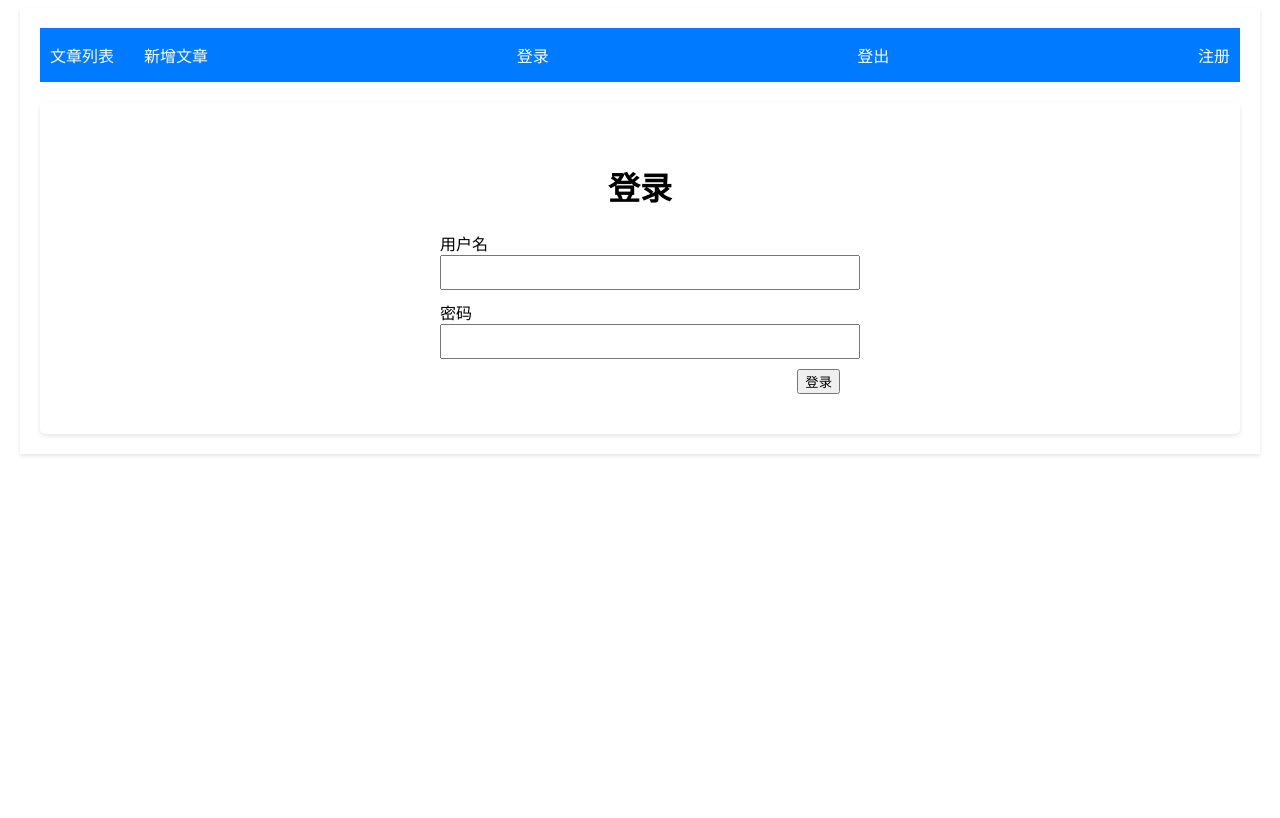
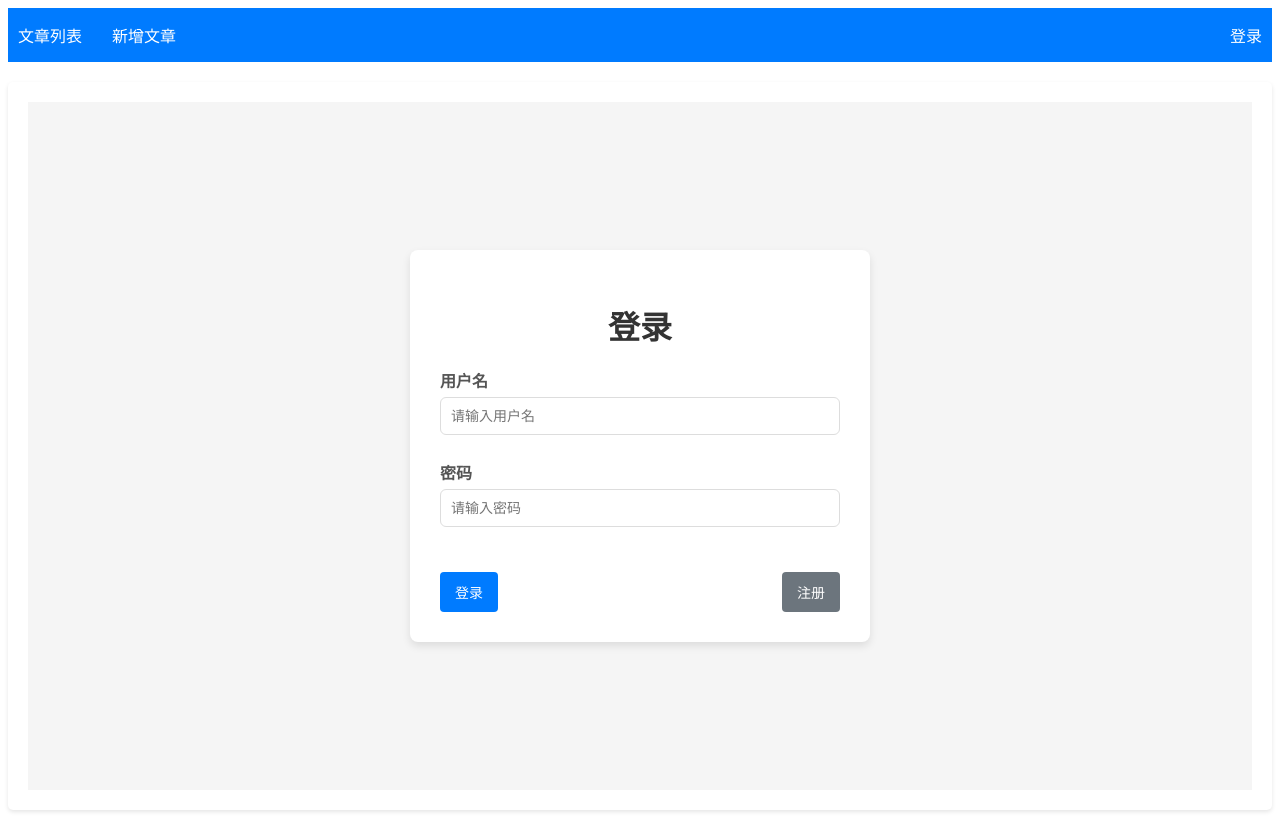
Before and after one commit to Jared-ylxz/jared-blog, a Vue app in the folder front-end-admin/: page /login in a window 1280 px wide. Built offline with nearby package versions, Linux system fonts and the light colour scheme.

Commit message:
美化登录页面

```diff
--- a/front-end-admin/src/App.vue
+++ b/front-end-admin/src/App.vue
@@ -6,8 +6,6 @@
         <router-link to="/">文章列表</router-link>
         <router-link to="/articles/new">新增文章</router-link>
         <router-link to="/login" class="right">登录</router-link>
-        <router-link to="/login" class="right">登出</router-link>
-        <router-link to="/login" class="right">注册</router-link>
       </nav>
     </header>
 
@@ -18,7 +16,7 @@
   </div>
 </template>
 
-  <script>
+<script>
   export default {
     name: "App",
   };
@@ -31,14 +29,6 @@
     font-family: Arial, sans-serif;
     background-color: #f5f5f5;
     color: #333;
-  }
-
-  #app {
-    max-width: 1200px;
-    margin: 0 auto;
-    padding: 20px;
-    background-color: #fff;
-    box-shadow: 0 2px 4px rgba(0, 0, 0, 0.1);
   }
 
   /* 导航栏样式 */
@@ -66,6 +56,7 @@
     background-color: #0056b3;
   }
 
+  /* 将登录按钮放到右边 */
   nav .right {
     margin-left: auto;
   }
--- a/front-end-admin/src/apis/user.js
+++ b/front-end-admin/src/apis/user.js
@@ -5,6 +5,6 @@ const API_BASE_URL = import.meta.env.VITE_API_BASE_URL; // 后端服务地址，
 // 用户登录
 export const login = async (credentials) => {
   const response = await axios.post(`${API_BASE_URL}/users/login/`, credentials);
-  localStorage.setItem('token', response.data.token); // 保存 token
+  localStorage.setItem('token', response.data.token); // 保存 token 到 localStorage
   return response;
 };
--- a/front-end-admin/src/views/UserLogin.vue
+++ b/front-end-admin/src/views/UserLogin.vue
@@ -1,73 +1,140 @@
 <template>
+  <div class="login-container">
     <div class="login-form">
       <h1>登录</h1>
       <form @submit.prevent="handleLogin">
-      <div>
+        <div class="form-group">
           <label for="username">用户名</label>
-        <input id="username" v-model="credentials.username" required />
+          <input id="username" v-model="credentials.username" placeholder="请输入用户名" required />
         </div>
-      <div>
+        <div class="form-group">
           <label for="password">密码</label>
-        <input type="password" id="password" v-model="credentials.password" required />
+          <input type="password" id="password" v-model="credentials.password" placeholder="请输入密码" required />
         </div>
-      <div class="button">
-        <button type="submit">登录</button>
+        <div class="form-actions">
+          <button type="submit" class="btn btn-primary">登录</button>
+          <button type="button" class="btn btn-secondary" @click="goToRegister">注册</button>
+        </div>
         <p v-if="errorMessage" class="error">{{ errorMessage }}</p>
+      </form>
     </div>
-    </form>
   </div>
 </template>
 
 <script>
-  import { login } from '../apis/user';
+  import { login } from "../apis/user";
 
   export default {
-    name: 'Login',
+    name: "Login",
     data() {
       return {
         credentials: {
-          username: '',
-          password: '',
+          username: "",
+          password: "",
         },
-        errorMessage: '',
+        errorMessage: "",
       };
     },
     methods: {
       async handleLogin() {
         try {
-          await login(this.credentials); // 调用登录 API
-          this.$router.push('/'); // 登录成功后重定向到首页
+          const response = await login(this.credentials); // 调用登录 API
+          this.$router.push("/"); // 登录成功后重定向到首页
         } catch (error) {
-          this.errorMessage = '登录失败，请检查用户名和密码。';
+          this.errorMessage = "登录失败，请检查用户名和密码。";
         }
+      },
+      goToRegister() {
+        this.$router.push("/register"); // 跳转到注册页面
       },
     },
   };
 </script>
 
 <style scoped>
+  .login-container {
+    display: flex;
+    justify-content: center;
+    align-items: center;
+    height: 86vh;  /* 86vh 即 86% 视窗高度 */
+    background-color: #f5f5f5;
+  }
+
+  .login-form {
+    background: #fff;
+    padding: 30px;
+    border-radius: 8px;
+    box-shadow: 0 4px 8px rgba(0, 0, 0, 0.1);
+    width: 100%;
+    max-width: 400px;
+  }
+
   h1 {
     text-align: center;
+    margin-bottom: 20px;
+    color: #333;
   }
-  .login-form {
-    padding: 20px;
-    max-width: 400px;
-    margin: 0 auto;
+
+  .form-group {
+    margin-bottom: 15px;
   }
-  form {
+
+  label {
+    display: block;
+    margin-bottom: 5px;
+    font-weight: bold;
+    color: #555;
+  }
+
+  input {
+    width: 94.5%;  /* 输入框宽度 */
+    padding: 10px;
+    border: 1px solid #ddd;
+    border-radius: 6px;  /* 输入框圆角 */
+    font-size: 14px;
+  }
+
+  input:focus {
+    border-color: #007bff;
+    outline: none;
+  }
+
+  .form-actions {
     display: flex;
-    flex-direction: column;
-    gap: 10px;
+    justify-content: space-between;
+    align-items: center;
+    margin-top: 20px;
   }
-  input {
-    width: 100%;
-    padding: 8px;
+
+  .btn {
+    padding: 10px 15px;
+    border: none;
+    border-radius: 4px;
+    font-size: 14px;
+    cursor: pointer;
   }
-  .button {
-    display: flex;
-    justify-content: right;
+
+  .btn-primary {
+    background-color: #007bff;
+    color: white;
   }
+
+  .btn-primary:hover {
+    background-color: #0056b3;
+  }
+
+  .btn-secondary {
+    background-color: #6c757d;
+    color: white;
+  }
+
+  .btn-secondary:hover {
+    background-color: #5a6268;
+  }
+
   .error {
     color: red;
+    margin-top: 10px;
+    text-align: center;
   }
 </style>
```
Lines whose indentation alone changed are shown as unchanged.
